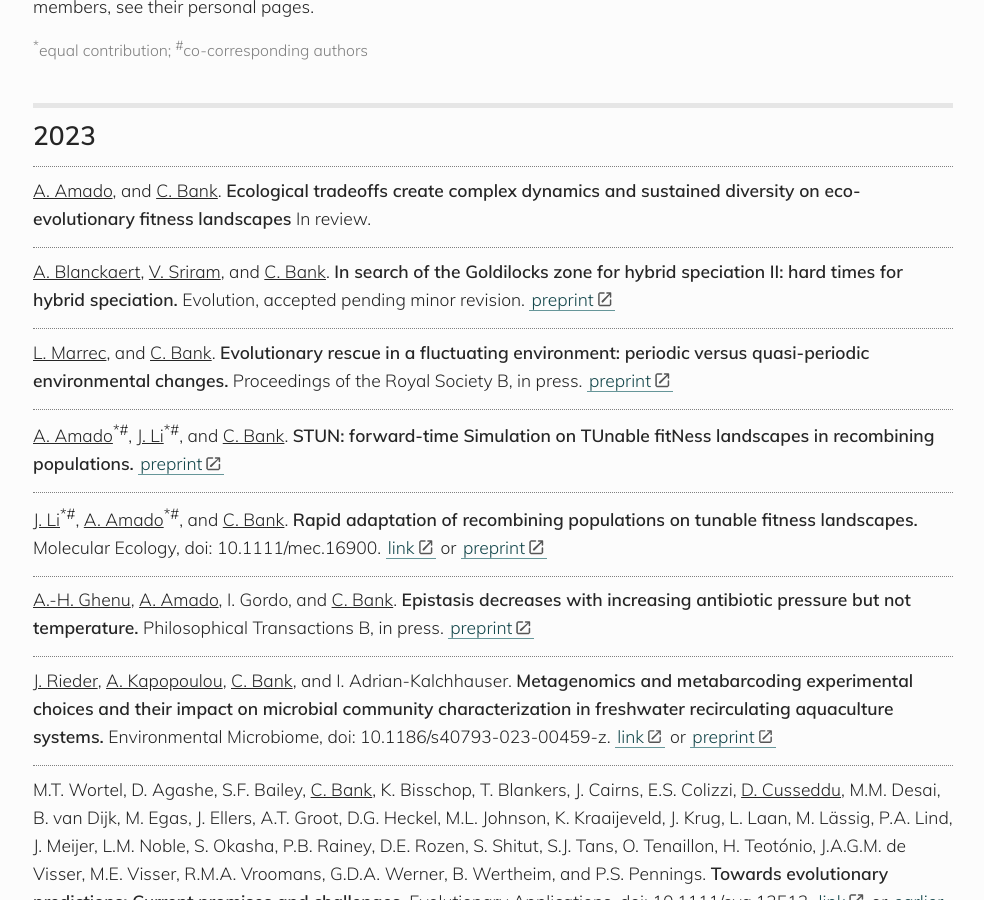
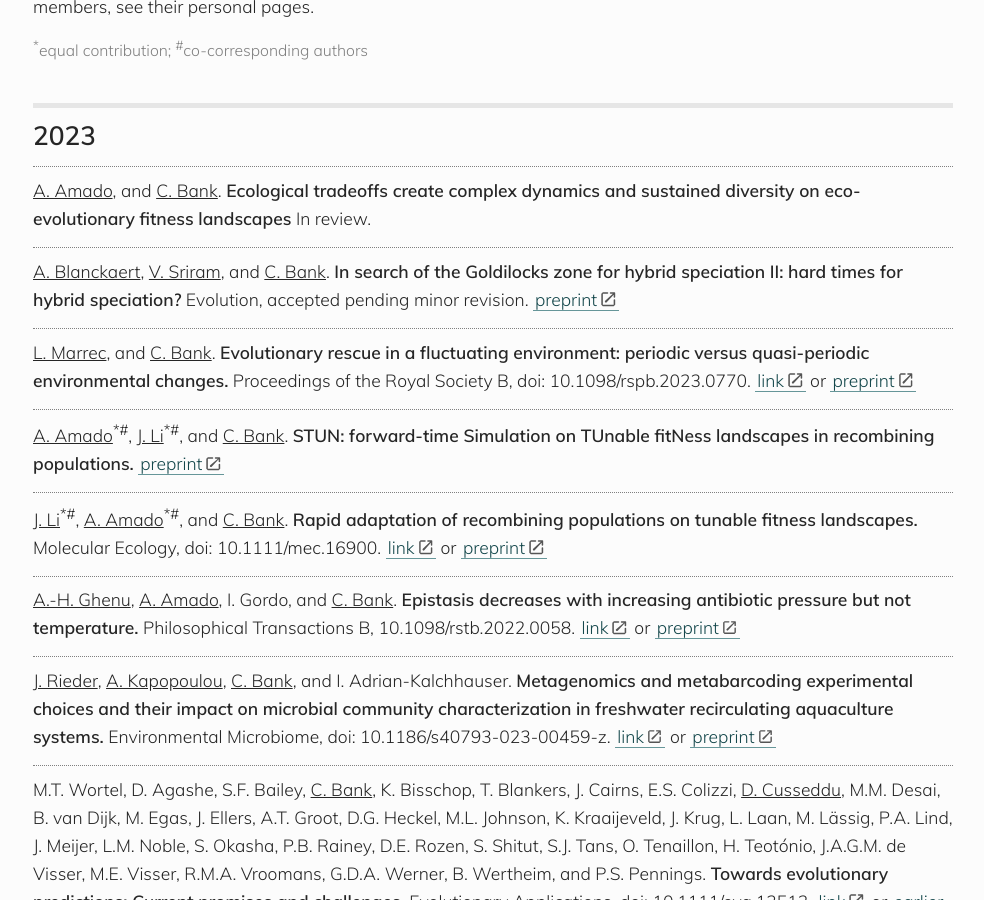
Before and after one commit to banklab/banklab.github.io, a Jekyll site: the page built from publications.md, in a window 1280 px wide and 900 px high, scrolled down 500 px. Shown: the whole window, without its empty margins (147-1131 px from the left). Built offline with Jekyll 4.4.1, drawn with Linux system fonts in a browser that asks for light colours; some web fonts are replaced.

Commit message:
Update publications.md
Added links & dois

```diff
--- a/publications.md
+++ b/publications.md
@@ -23,15 +23,15 @@ https://kramdown.gettalong.org/syntax.html#html-blocks
 
 <u>A. Amado</u>, and <u>C. Bank</u>. **Ecological tradeoffs create complex dynamics and sustained diversity on eco-evolutionary fitness landscapes** In review.
 
-<u>A. Blanckaert</u>, <u>V. Sriram</u>, and <u>C. Bank</u>. **In search of the Goldilocks zone for hybrid speciation II: hard times for hybrid speciation.** Evolution, accepted pending minor revision. [preprint](https://www.biorxiv.org/content/10.1101/2023.02.15.528680v1)
+<u>A. Blanckaert</u>, <u>V. Sriram</u>, and <u>C. Bank</u>. **In search of the Goldilocks zone for hybrid speciation II: hard times for hybrid speciation?** Evolution, accepted pending minor revision. [preprint](https://www.biorxiv.org/content/10.1101/2023.02.15.528680v1)
 
-<u>L. Marrec</u>, and <u>C. Bank</u>. **Evolutionary rescue in a fluctuating environment: periodic versus quasi-periodic environmental changes.** Proceedings of the Royal Society B, in press. [preprint](https://www.biorxiv.org/content/10.1101/2022.11.03.515107v1)
+<u>L. Marrec</u>, and <u>C. Bank</u>. **Evolutionary rescue in a fluctuating environment: periodic versus quasi-periodic environmental changes.** Proceedings of the Royal Society B, doi: 10.1098/rspb.2023.0770. [link](https://royalsocietypublishing.org/doi/10.1098/rspb.2023.0770) or [preprint](https://www.biorxiv.org/content/10.1101/2022.11.03.515107v1)
 
 <u>A. Amado</u><sup>*#</sup>, <u>J. Li</u><sup>*#</sup>, and <u>C. Bank</u>. **STUN: forward-time Simulation on TUnable fitNess landscapes in recombining populations.** [preprint](https://www.biorxiv.org/content/10.1101/2023.02.15.528681v1)
 
 <u>J. Li</u><sup>*#</sup>, <u>A. Amado</u><sup>*#</sup>, and <u>C. Bank</u>. **Rapid adaptation of recombining populations on tunable fitness landscapes.** Molecular Ecology, doi: 10.1111/mec.16900. [link](http://doi.org/10.1111/mec.16900) or [preprint](https://www.biorxiv.org/content/10.1101/2022.11.16.516770v1)
 
-<u>A.-H. Ghenu</u>, <u>A. Amado</u>, I. Gordo, and <u>C. Bank</u>. **Epistasis decreases with increasing antibiotic pressure but not temperature.** Philosophical Transactions B, in press. [preprint](https://www.biorxiv.org/content/10.1101/2022.09.01.506172)
+<u>A.-H. Ghenu</u>, <u>A. Amado</u>, I. Gordo, and <u>C. Bank</u>. **Epistasis decreases with increasing antibiotic pressure but not temperature.** Philosophical Transactions B, 10.1098/rstb.2022.0058. [link](https://royalsocietypublishing.org/doi/full/10.1098/rstb.2022.0058) or [preprint](https://www.biorxiv.org/content/10.1101/2022.09.01.506172)
 
 <u>J. Rieder</u>, <u>A. Kapopoulou</u>, <u>C. Bank</u>, and I. Adrian-Kalchhauser. **Metagenomics and metabarcoding experimental choices and their impact on microbial community characterization in freshwater recirculating aquaculture systems.** Environmental Microbiome, doi: 10.1186/s40793-023-00459-z. [link](https://rdcu.be/c5D08) or [preprint](https://www.biorxiv.org/content/10.1101/2022.07.05.498813v1.abstract)
 
```
